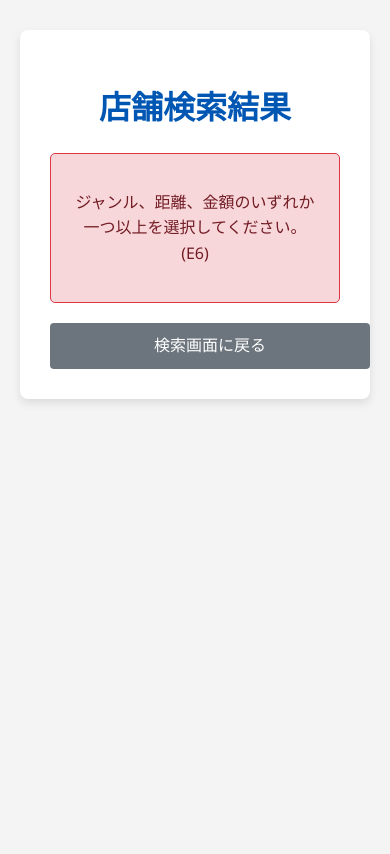
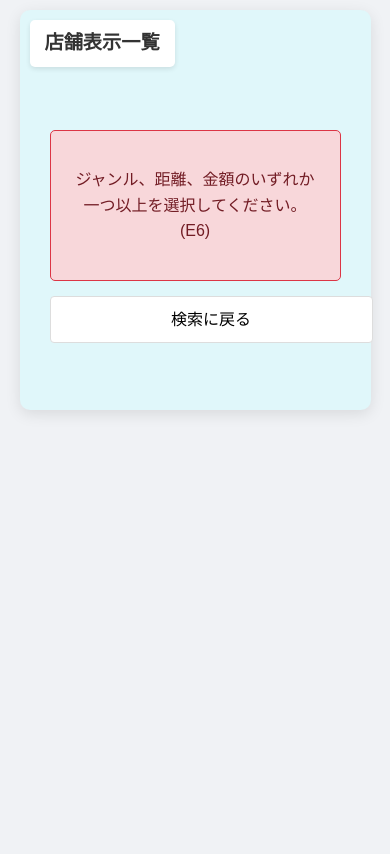
Before and after one commit to Yota0510/LunchSupportSystem, a PHP site: page /search_results.php in a window 390 px wide. Before the commit the page ends 403 px from the top, so only its background shows below. Run offline with PHP 8.4, Linux system fonts and the light colour scheme.

Commit message:
search_results.phpを完成させました

```diff
--- a/public.html/search_results.php
+++ b/public.html/search_results.php
@@ -55,24 +55,72 @@ $display_distance_km = $distance_param / 1000;
     <title>店舗検索結果</title>
     <style>
         body {
-            font-family: 'Segoe UI', Tahoma, Geneva, Verdana, sans-serif;
-            margin: 20px;
-            background-color: #f4f4f4;
+            font-family: 'MS Gothic', 'Meiryo', 'メイリオ', sans-serif; /* フォントを統一 */
+            margin: 0; /* マージンをリセット */
+            background-color: #f0f2f5; /* 背景色 */
             color: #333;
             line-height: 1.6;
+            min-height: 100vh; /* 画面いっぱいの高さを確保 */
+            box-sizing: border-box;
+            text-align: center;
         }
         .container {
-            background-color: #fff;
-            padding: 30px;
-            border-radius: 8px;
-            box-shadow: 0 4px 8px rgba(0,0,0,0.1);
-            max-width: 800px;
-            margin: 30px auto;
+            background-color: #e0f7fa; /* 背景色を水色に変更 */
+            padding: 80px 50px 40px 50px; /* 上部のパディングを増やしてタイトルスペースを確保 */
+            border-radius: 10px;
+            box-shadow: 0 4px 15px rgba(0,0,0,0.1);
+            max-width: 1200px; /* 検索フォームと幅を合わせる */
+            width: 90%;
+            box-sizing: border-box;
+            margin: 20px auto;
+            position: relative; /* 子要素の絶対配置の基準にする */
+            min-height: 700px; /* ある程度の高さを確保しつつ、検索結果が増えれば伸びる */
+            display: flex; /* Flexboxを適用 */
+            flex-direction: column; /* 要素を縦方向に並べる */
+            align-items: center; /* 中央揃え (横方向) */
+            padding-top: 150px; /* コンテンツ全体を下に移動 */
         }
-        h1, h2 {
+
+        /* タイトルバー（店舗表示一覧）のスタイル */
+        .top-bar {
+            display: flex;
+            justify-content: space-between; /* 左右に配置 */
+            align-items: center;
+            width: 100%;
+            position: absolute; /* コンテナの左上に配置 */
+            top: 20px;
+            left: 0;
+            padding: 0 20px; /* 左右のパディング */
+            box-sizing: border-box;
+        }
+
+        .title-left {
+            background-color: #ffffff;
+            color: #333;
+            padding: 10px 20px;
+            border-radius: 5px;
+            font-size: 40px;
+            font-weight: 900;
+            display: inline-block;
+            box-shadow: 0 2px 5px rgba(0,0,0,0.1);
+        }
+
+        h1 { /* PHPで出力される店舗検索結果のH1は非表示 */
+            display: none;
+        }
+
+        h2 { /* 見つかった店舗数表示のH2 */
             color: #0056b3;
             text-align: center;
             margin-bottom: 20px;
+            margin-top: 0; /* 上部の余白をリセット */
+            font-size: 25px;
+        }
+
+        .store-list { /* 店舗アイテムを囲むdivを追加 */
+            width: 100%; /* 親要素の幅いっぱいに */
+            max-width: 800px; /* 店舗アイテムの最大幅に合わせる */
+            margin-bottom: 80px; /* 戻るボタンとのスペースを確保 */
         }
 
         .store-item {
@@ -136,27 +186,53 @@ $display_distance_km = $distance_param / 1000;
             background-color: #f8d7da;
             color: #721c24;
         }
+
+        /* 検索画面に戻るボタンのスタイル調整 */
         .back-button {
             display: block;
-            width: 100%;
-            padding: 10px 15px;
-            background-color: #6c757d;
-            color: white;
-            border: none;
+            width: 100%; /* 親要素の幅に合わせる */
+            max-width: 400px; /* ここで横幅を統一 (search_form.php と合わせる) */
+            padding: 5px 0px; /* 検索フォームのボタンとパディングを合わせる */
+            background-color: #ffffff; /* 白に変更 */
+            color: #000000; /* 黒に変更 */
+            border: 1px solid #ddd; /* 枠線を追加 */
             border-radius: 4px;
-            font-size: 1em;
+            font-size: 25px; /* 検索フォームのボタンとフォントサイズを合わせる */
             cursor: pointer;
             text-align: center;
             text-decoration: none;
-            margin-top: 20px;
-            transition: background-color 0.3s ease;
+            transition: background-color 0.3s ease, border-color 0.3s ease; /* ホバー時のトランジション */
+
+            position: absolute; /* 絶対配置 */
+            bottom: 20px; /* 画面下からの距離 */
+            left: 50px; /* 画面左からの距離 */
+            margin-top: 0; /* 不要なマージンをリセット */
         }
         .back-button:hover {
-            background-color: #5a6268;
+            background-color: #f0f0f0;
+            border-color: #aaa;
         }
 
         /* レスポンシブ対応 */
-        @media (max-width: 600px) {
+        @media (max-width: 768px) { /* 768pxに基準を変更 */
+            .container {
+                padding: 60px 30px 25px 30px;
+                max-width: 95%;
+                margin-top: 10px;
+                min-height: 400px;
+                padding-top: 100px; /* モバイルでのパディングも調整 */
+            }
+            .top-bar {
+                top: 10px;
+                padding: 0 10px;
+            }
+            .title-left {
+                font-size: 1.2em;
+                padding: 8px 15px;
+            }
+            .store-item {
+                padding: 10px; /* モバイルでのパディングを小さく */
+            }
             .store-header {
                 flex-direction: column;
                 align-items: flex-start;
@@ -164,31 +240,49 @@ $display_distance_km = $distance_param / 1000;
             .store-name {
                 width: 100%;
                 text-align: left;
+                font-size: 1.3em; /* モバイルでのフォントサイズ調整 */
             }
             .store-rating {
                 width: 100%;
                 text-align: left;
+                font-size: 0.9em; /* モバイルでのフォントサイズ調整 */
             }
             .store-details-group {
-                flex-direction: column; /* スマホでは縦並び */
-                gap: 5px; /* 縦並び時の間隔 */
+                flex-direction: column;
+                gap: 5px;
+                font-size: 0.9em; /* モバイルでのフォントサイズ調整 */
             }
-            /* .detail-item はspanタグなので特に幅の指定は不要 */
+            .back-button {
+                max-width: 100%; /* モバイルでは横幅100% */
+                position: static; /* 絶対配置解除 */
+                margin-top: 15px;
+                margin-left: auto;
+                margin-right: auto;
+                bottom: unset;
+                left: unset;
+                font-size: 1em; /* モバイルでのフォントサイズ調整 */
+                padding: 10px 15px; /* モバイルでのパディング調整 */
+            }
         }
     </style>
 </head>
 <body>
     <div class="container">
-        <h1>店舗検索結果</h1>
+        <div class="top-bar">
+            <div class="title-left">店舗表示一覧</div>
+        </div>
 
         <?php if (!empty($api_error_message)): ?>
             <div class="error-message">
                 <p><?php echo $api_error_message; ?></p>
             </div>
         <?php elseif (empty($search_results)): ?>
-            <?php else: ?>
+            <div class="no-results">
+                <p>該当する店舗が見つかりませんでした。</p>
+            </div>
+        <?php else: ?>
             <h2>見つかった店舗 (<?php echo count($search_results); ?>件):</h2>
-            <?php foreach ($search_results as $store): ?>
+            <div class="store-list"> <?php foreach ($search_results as $store): ?>
                 <div class="store-item">
                     <div class="store-header">
                         <div class="store-name">
@@ -212,13 +306,13 @@ $display_distance_km = $distance_param / 1000;
                                 echo '〜' . htmlspecialchars($price) . '円';
                             }
                         ?></span>
-                        <span class="detail-item">距離: <?php echo htmlspecialchars($display_distance_km); ?>km以内</span>
+                        <span class="detail-item">距離: <?php echo htmlspecialchars($store['distance']); ?>m</span>
                     </div>
                 </div>
             <?php endforeach; ?>
-        <?php endif; ?>
+            </div> <?php endif; ?>
 
-        <a href="search_form.php" class="back-button">検索画面に戻る</a>
+        <a href="search_form.php" class="back-button">検索に戻る</a>
     </div>
 </body>
 </html>
```
Also changed, not shown: other parts of public.html/search_results.php (+15 -13 lines).
